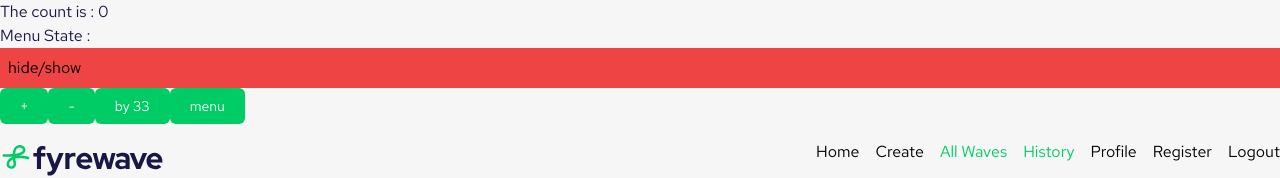
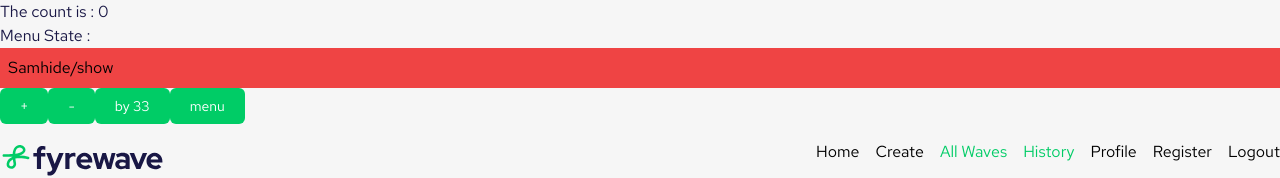
Before and after one commit to FyreWave/front-wave, a React (Vite) app: page /create in a window 1280 px wide. Shown: the top 178 px of the page. Built offline with nearby package versions, Linux system fonts and the light colour scheme.

Commit message:
use reducer for forms 10%

```diff
--- a/src/Pages/App.tsx
+++ b/src/Pages/App.tsx
@@ -23,6 +23,7 @@ import { RootState } from "../redux/store";
 function App() {
   const count = useSelector((state: RootState) => state.counter.counter);
   const menuState = useSelector((state: RootState) => state.counter.menuState);
+  const username = useSelector((state: RootState) => state.counter.username);
   const dispatch = useDispatch();
   const location = useLocation();
   const [isFullScreen, setFullScreen] = useState(false);
@@ -40,7 +41,9 @@ function App() {
         <h1>The count is : {count}</h1>
         <h1>Menu State : {menuState}</h1>
 
-        {menuState && <div className="bg-red-500 p-2">hide/show</div>}
+        {menuState && (
+          <div className="bg-red-500 p-2"> {username}hide/show</div>
+        )}
         <button
           className="regular-button"
           onClick={() => dispatch(increment())}
--- a/src/Pages/createWavePage.tsx
+++ b/src/Pages/createWavePage.tsx
@@ -1,4 +1,4 @@
-import { useState } from "react";
+import { useReducer, useState } from "react";
 import { useNavigate } from "react-router-dom";
 
 const createWavePage = () => {
@@ -9,7 +9,6 @@ const createWavePage = () => {
   const [waveName, setWaveName] = useState("Buy car for Sam");
   const [waveAmount, setWaveAmount] = useState("2,000,000");
   const [waveDate, setWaveDate] = useState("");
-
   const [isPending, setIsPending] = useState(false);
 
   const history = useNavigate();
--- a/src/redux/counter.ts
+++ b/src/redux/counter.ts
@@ -3,11 +3,13 @@ import { createSlice, PayloadAction } from "@reduxjs/toolkit";
 export interface CounterState {
   counter: number;
   menuState: boolean;
+  username: string;
 }
 
 const initialState: CounterState = {
   counter: 0,
   menuState: true,
+  username: "Sam",
 };
 
 export const counterSlice = createSlice({
```
